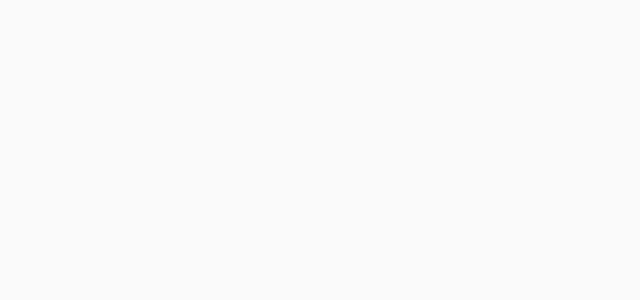
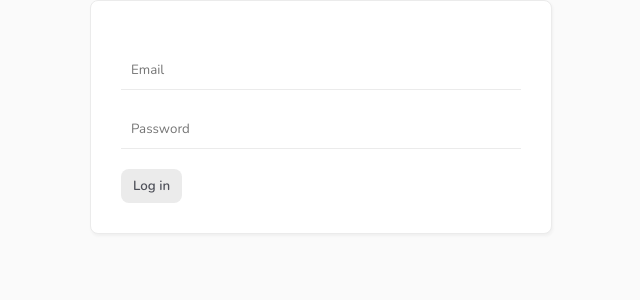
Before and after one commit to saraglavin/music-list, a Vue app: page /login in a window 1280 px wide. Before the commit this address had no page. Shown: the top 300 px of the page, without its empty margins (319-959 px from the left). Built offline with nearby package versions, Linux system fonts and the light colour scheme.

Commit message:
Added login page

```diff
--- a/src/router/index.js
+++ b/src/router/index.js
@@ -1,11 +1,17 @@
 import { createRouter, createWebHistory } from 'vue-router'
 import HomeView from '../views/HomeView.vue'
+import Login from '../views/auth/Login.vue'
 
 const routes = [
   {
     path: '/',
     name: 'home',
     component: HomeView
+  },
+  {
+    path: '/login',
+    name: 'Login',
+    component: Login
   }
 ]
 
--- /dev/null
+++ b/src/views/auth/Login.vue
@@ -0,0 +1,37 @@
+<template>
+  <form @submit.prevent="handleSubmit">
+    <input type="email" placeholder="Email" v-model="email">
+    <input type="password" placeholder="Password" v-model="password">
+    <div class="error" v-if="error">
+        {{ error }}
+    </div>
+    <button>Log in</button>
+  </form>
+</template>
+
+<script>
+import  useLogin  from '@/composables/useLogin';
+import { ref } from '@vue/reactivity';
+
+export default {
+
+    setup() {
+        const { error, login } = useLogin()
+
+        const email = ref('')
+        const password = ref('')
+        const handleSubmit = async () => {
+            const res = await login(email.value, password.value)
+            if(!error.value) {
+                console.log('user logged in');
+            }
+        }
+
+        return { email, password, handleSubmit, error }
+    }
+}
+</script>
+
+<style>
+
+</style>
```
